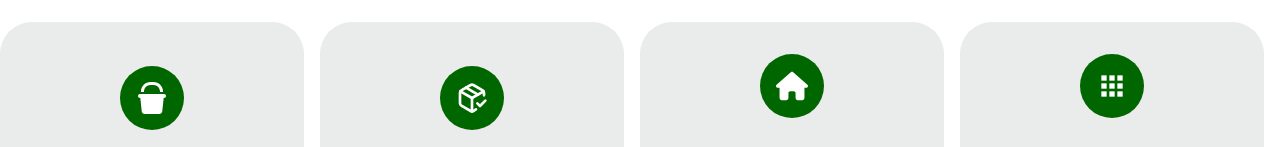
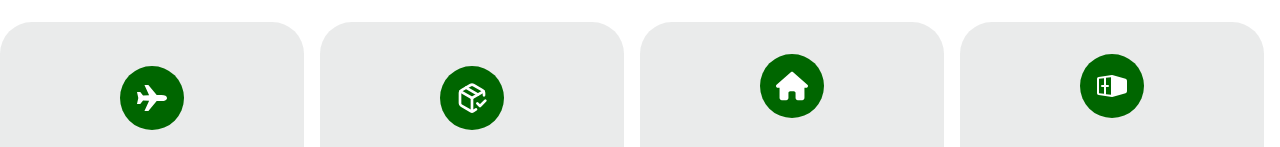
Before and after one commit to baayesh/dnore, a React (Create React App) app: page / in a window 1280 px wide. Shown: the part 546-693 px from the top of the page. Built offline with nearby package versions, Linux system fonts and the light colour scheme.

Commit message:
change icons in service section

```diff
--- a/src/components/Home/Services.jsx
+++ b/src/components/Home/Services.jsx
@@ -5,6 +5,8 @@ import { IconContext } from "react-icons";
 import { LuPackageCheck } from "react-icons/lu";
 import { FaHouse } from "react-icons/fa6";
 import { CgMenuGridR } from "react-icons/cg";
+import { IoAirplaneSharp } from "react-icons/io5";
+import { PiShippingContainerFill } from "react-icons/pi";
 import { motion } from "framer-motion";
 
 const Services = () => {
@@ -19,7 +21,7 @@ const Services = () => {
       >
         <IconContext.Provider value={{ color: "white", size: "2em" }}>
           <div className="service-icon">
-            <FaBucket />
+          <IoAirplaneSharp />
           </div>
         </IconContext.Provider>
         <div className="service-title">
@@ -85,7 +87,7 @@ const Services = () => {
       className="individual-service-container">
         <IconContext.Provider value={{ color: "white", size: "2em" }}>
           <div className="service-icon">
-            <CgMenuGridR />
+          <PiShippingContainerFill />
           </div>
         </IconContext.Provider>
         <div className="service-title">
```
